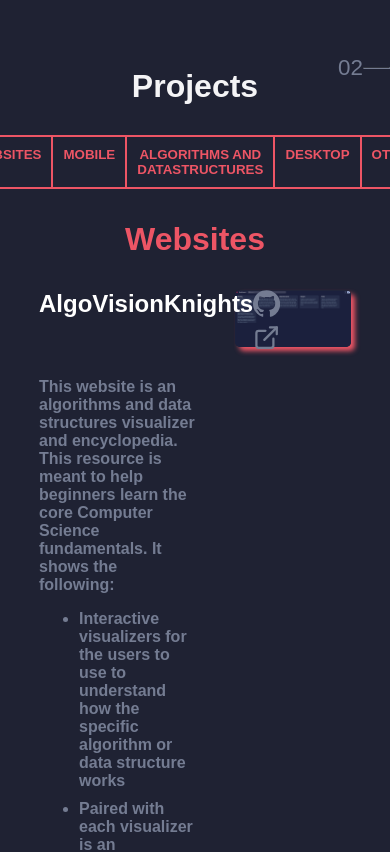
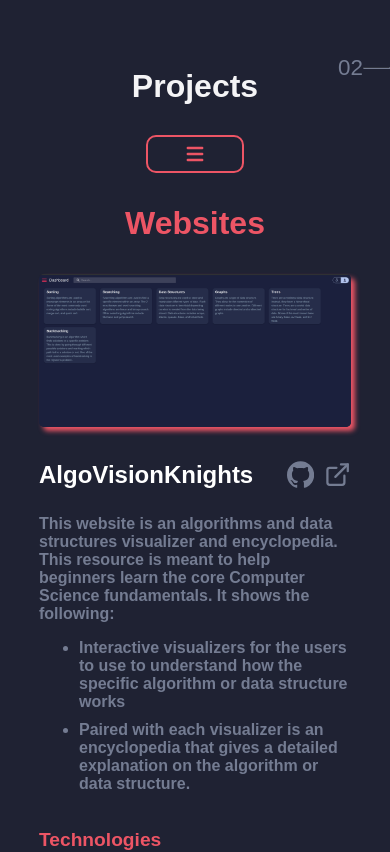
Before and after one commit to stefanwerleman/portfolio-v2, a React (Create React App) app: page / in a window 390 px wide. Shown: the part 1940-2792 px from the top of the page. Built offline with nearby package versions, Linux system fonts and the light colour scheme.

Commit message:
Projects are complete

```diff
--- a/src/components/project/Project.css
+++ b/src/components/project/Project.css
@@ -86,3 +86,31 @@
 	box-shadow: 4px 4px 5px #ed5565;
 	border-radius: 5px;
 }
+
+@media (max-width: 836px) {
+	.Project {
+		flex-direction: column-reverse !important;
+		align-items: center;
+	}
+
+	.ProjectBody {
+		margin: 0px !important;
+		width: 100%;
+	}
+
+	.ProjectImage {
+		width: 100%;
+		margin: 0px 0px 30px;
+	}
+
+	#mobile .Project .ProjectImage img {
+		width: 200px;
+		height: auto;
+	}
+
+	#mobile .Project .ProjectImage {
+		display: flex;
+		flex-direction: row;
+		justify-content: center;
+	}
+}
--- a/src/components/project/Project.js
+++ b/src/components/project/Project.js
@@ -9,15 +9,8 @@ import { SiGithub } from 'react-icons/si';
 // If id is even, float right. Odd float left.
 function Project({ id, name, url, github, description, tools, image }) {
 	return (
-		<div
-			className='Project'
-			style={{ flexDirection: id % 2 === 0 ? 'row' : 'row-reverse' }}>
-			<div
-				className='ProjectBody'
-				style={{
-					'--margin':
-						id % 2 === 0 ? '	0px 40px 0px 0px' : '0px 0px 0px 40px',
-				}}>
+		<div className='Project'>
+			<div className='ProjectBody'>
 				<div className='ProjectHeading'>
 					<span className='ProjectName'>{name}</span>
 					<span className='ProjectLinks'>
--- a/src/components/projects/Projects.css
+++ b/src/components/projects/Projects.css
@@ -29,6 +29,32 @@
 	color: #ed5565;
 	padding: 10px 10px 10px 10px;
 	cursor: pointer;
+}
+
+.MobileButtonGroup {
+	flex-direction: column;
+	align-items: center;
+}
+.MobileButtonGroup button {
+	cursor: pointer;
+	padding: 5px 35px 5px 35px;
+	border-radius: 10px;
+	margin: 0px;
+}
+
+.MobileButtonGroup button:hover {
+	transition: 0.6s;
+	background-color: #ed5565;
+}
+
+.MobileButtonGroup button:hover svg {
+	transition: 0.6s;
+	color: #1f2233;
+}
+
+.MobileButtonGroup button svg {
+	font-size: 1.8em;
+	color: #ed5565;
 }
 
 .ProjectGroup button:nth-child(1) {
@@ -69,3 +95,60 @@
 	height: inherit;
 	border-radius: 27px;
 }
+
+.ProjectsContainer .Project:nth-child(even) {
+	flex-direction: row-reverse;
+}
+
+.ProjectsContainer .Project:nth-child(odd) .ProjectBody {
+	margin: 0px 40px 0px 0px;
+}
+
+.ProjectsContainer .Project:nth-child(even) .ProjectBody {
+	margin: 0px 0px 0px 40px;
+}
+
+.MobileButtonGroup {
+	display: none;
+}
+
+@media (max-width: 485px) {
+	.WebButtonGroup {
+		display: none;
+	}
+
+	.MobileButtonGroup {
+		display: flex;
+		margin: 30px 0px 0px 0px;
+	}
+
+	.ProjectGroup {
+		display: none;
+		position: absolute;
+		z-index: 0;
+		margin: 35px 0px 0px 0px;
+		background-color: #191c2a;
+		flex-direction: column;
+	}
+
+	.ProjectGroup button {
+		border-radius: 0px !important;
+		border-width: 1px;
+	}
+
+	.ProjectGroup button:nth-child(1) {
+		border-radius: 10px 10px 0px 0px !important;
+	}
+
+	.ProjectGroup button:nth-child(5) {
+		border-radius: 0px 0px 10px 10px !important;
+	}
+
+	.MobileButtonGroup .DropdownButton:hover .ProjectGroup {
+		display: flex;
+	}
+
+	.MobileButtonGroup .DropdownButton button {
+		padding: 10px;
+	}
+}
--- a/src/components/projects/Projects.js
+++ b/src/components/projects/Projects.js
@@ -6,6 +6,7 @@ import Project from '../project/Project';
 
 // Assets
 import { websites, mobiles, algorithms, desktop, others } from '../utils/utils';
+import { HiMenu } from 'react-icons/hi';
 
 function Projects() {
 	const [section, setSection] = React.useState(0);
@@ -122,6 +123,43 @@ function Projects() {
 		);
 	};
 
+	const renderSectionButtons = () => {
+		return (
+			<div className='ProjectGroup'>
+				<button
+					onClick={() => {
+						setSection(0);
+					}}>
+					WEBSITES
+				</button>
+				<button
+					onClick={() => {
+						setSection(1);
+					}}>
+					MOBILE
+				</button>
+				<button
+					onClick={() => {
+						setSection(2);
+					}}>
+					ALGORITHMS AND DATA STRUCTURES
+				</button>
+				<button
+					onClick={() => {
+						setSection(3);
+					}}>
+					DESKTOP
+				</button>
+				<button
+					onClick={() => {
+						setSection(4);
+					}}>
+					OTHER
+				</button>
+			</div>
+		);
+	};
+
 	const toggleSection = () => {
 		if (section === 0) {
 			return websiteSection();
@@ -146,38 +184,13 @@ function Projects() {
 			</div>
 			<div className='ProjectsBody'>
 				<p className='SectionHeader'>Projects</p>
-				<div className='ProjectGroup'>
-					<button
-						onClick={() => {
-							setSection(0);
-						}}>
-						WEBSITES
-					</button>
-					<button
-						onClick={() => {
-							setSection(1);
-						}}>
-						MOBILE
-					</button>
-					<button
-						onClick={() => {
-							setSection(2);
-						}}>
-						ALGORITHMS AND DATASTRUCTURES
-					</button>
-					<button
-						onClick={() => {
-							setSection(3);
-						}}>
-						DESKTOP
-					</button>
-					<button
-						onClick={() => {
-							setSection(4);
-						}}>
-						OTHER
+				<div className='MobileButtonGroup'>
+					<button className='DropdownButton'>
+						<HiMenu />
+						{renderSectionButtons()}
 					</button>
 				</div>
+				<div className='WebButtonGroup'>{renderSectionButtons()}</div>
 				{toggleSection()}
 			</div>
 		</div>
--- a/src/components/skills/Skills.css
+++ b/src/components/skills/Skills.css
@@ -98,3 +98,9 @@
 		font-size: 0.7em;
 	}
 }
+
+@media (max-width: 345px) {
+	.ButtonGroup button {
+		font-size: 0.6em !important;
+	}
+}
```
